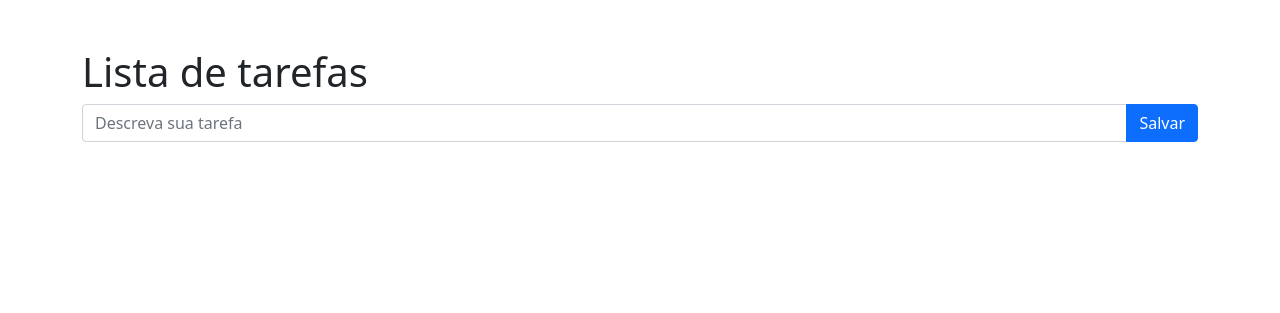
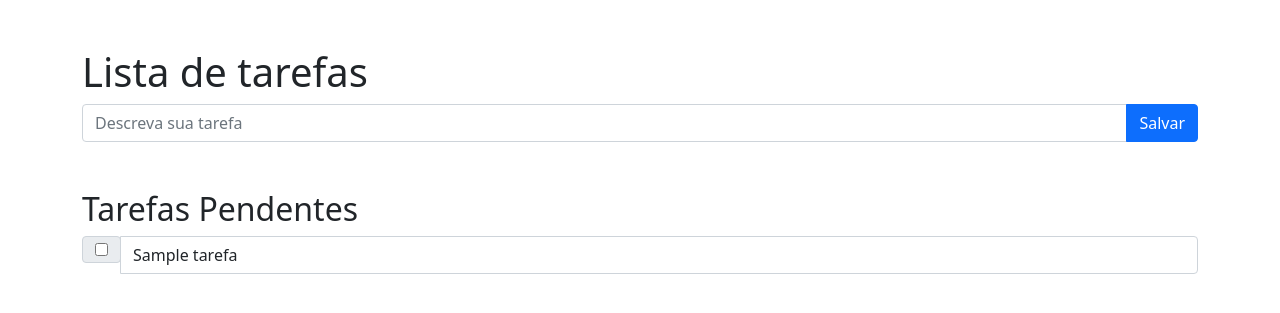
Before and after one commit to henriquecdb/django-pro, a Django app: template webdev/tarefas/templates/tarefas/home.html in a window 1280 px wide. Shown: the top 313 px of the page. Run offline with Django 3.2, Linux system fonts and the light colour scheme; the template is opened without the code that fills it: values that come from a table or form of the project are taken from there, others are empty; tables that the repository leaves empty hold one stand-in row (values such as "Sample post").

Commit message:
Tarefas pendentes listadas
close #4

```diff
--- a/webdev/tarefas/templates/tarefas/home.html
+++ b/webdev/tarefas/templates/tarefas/home.html
@@ -20,6 +20,21 @@
                 <small class = "form-text text-muted">{{ form.nome.errors }}</small>
             </form>
 
+            <h2 class="mt-5">Tarefas Pendentes</h2>
+
+            {% for tarefa in tarefas_pendentes %}
+                <form>
+                    <div class = "input-group mb-3">
+                        <div class = "input-group-prepend">
+                            <div class = "input-group-text">
+                                <input type = "checkbox" aria-label = "Checkbox para tarefa">
+                            </div>
+                        </div>
+                        <input type = "text" class = "form-control" aria-label = "Text input para tarefa" value = "{{tarefa.nome}}">
+                    </div>
+                </form>
+            {% endfor %}
+
         </div>
     </div>
 </div>
```
Also changed, not shown: webdev/tarefas/tests/test_tarefas_get.py (+21 -3 lines), webdev/tarefas/views.py (+6 -3 lines).
